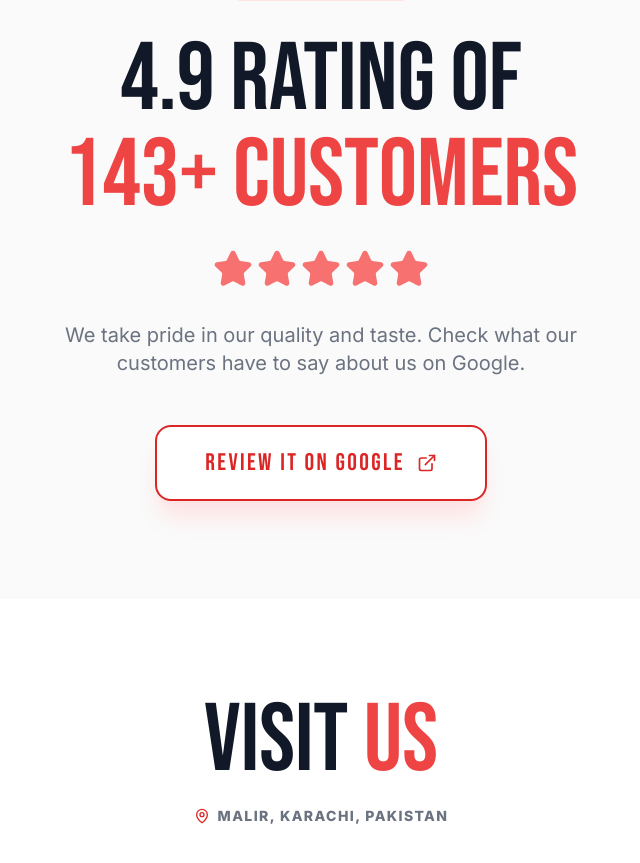
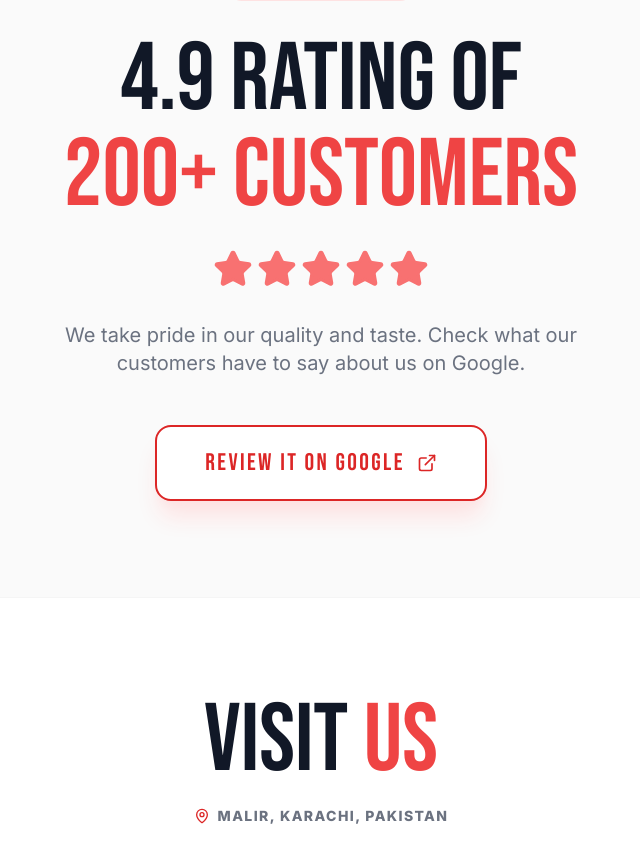
Before and after one commit to faaaroooq22/Website-MBB, a React (Vite) app: page / in a window 1280 px wide. Shown: the part 2852-3715 px from the top of the page, without its empty margins (319-959 px from the left). Built offline with nearby package versions, Linux system fonts and the light colour scheme.

Commit message:
feat: Update customer rating count
Increase the displayed customer count in the hero section from 143+ to 200+ to reflect recent growth and positive feedback.

```diff
--- a/App.tsx
+++ b/App.tsx
@@ -145,7 +145,7 @@ const ReviewSection: React.FC = () => {
                     Trusted by many
                 </div>
                 <h2 className="font-bebas text-6xl md:text-8xl text-gray-900 leading-none uppercase mb-6">
-                    4.9 RATING OF <br /><span className="text-red-500">143+ CUSTOMERS</span>
+                    4.9 RATING OF <br /><span className="text-red-500">200+ CUSTOMERS</span>
                 </h2>
                 <div className="flex justify-center gap-1 mb-8">
                     {[...Array(5)].map((_, i) => (
```
